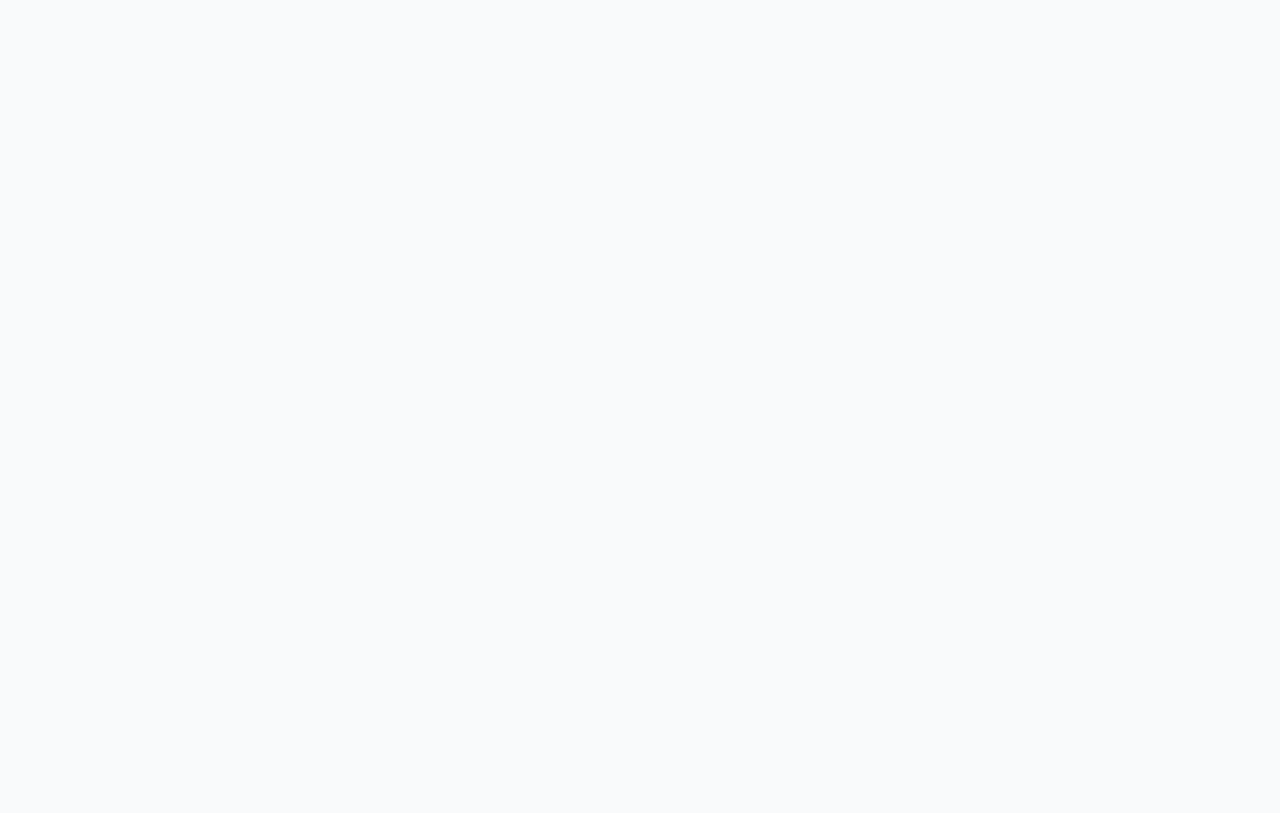
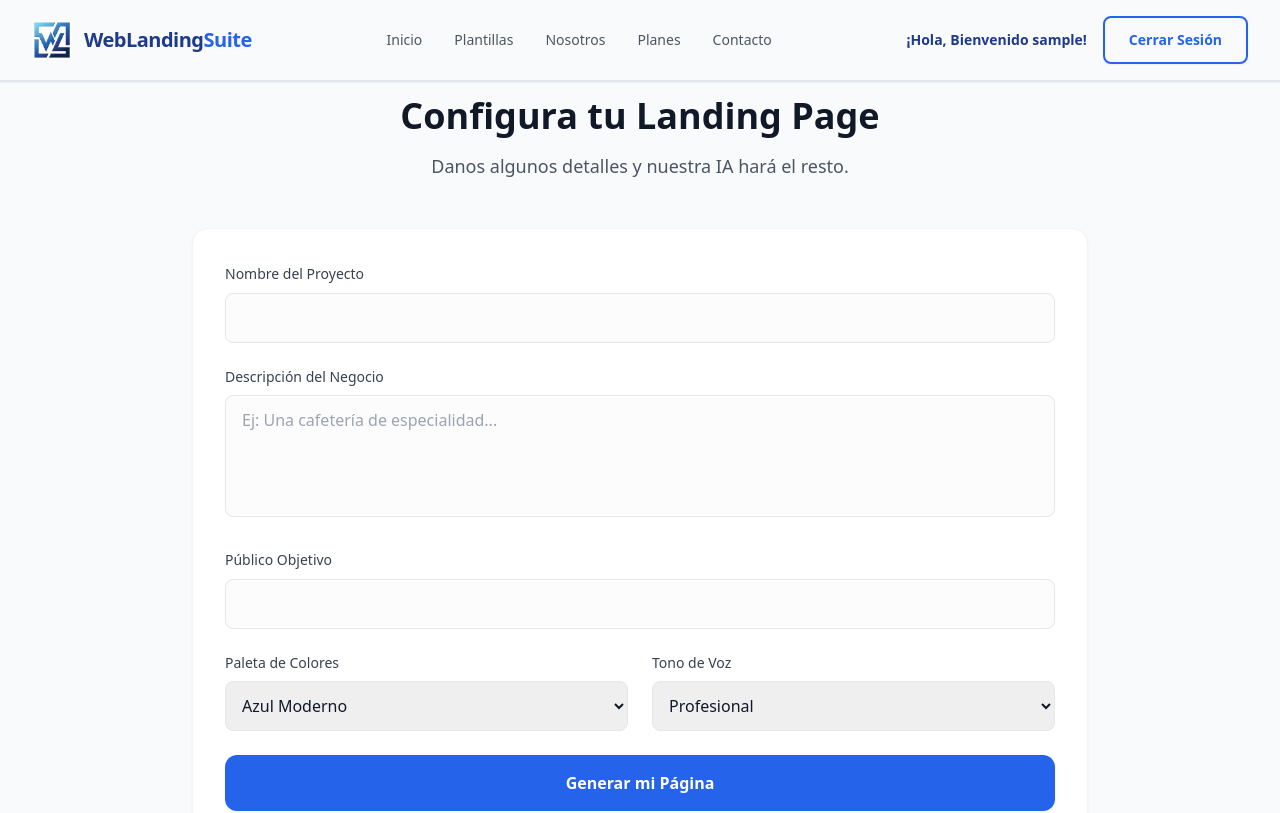
Before and after one commit to Amaaruu/WLSuiteFrontend, a React (Vite) app: page /create-landing in a window 1280 px wide. Before the commit this address had no page. Shown: the top 813 px of the page. Built offline with nearby package versions, Linux system fonts and the light colour scheme; sample sign-in values are in the browser's storage.

Commit message:
feat: se añade pagina de formulario plan basic

```diff
--- a/src/App.jsx
+++ b/src/App.jsx
@@ -9,6 +9,7 @@ const Templates = lazy(() => import('./pages/Templates'));
 const Register = lazy(() => import('./pages/Register'));
 const Login = lazy(() => import('./pages/Login'));
 const About = lazy(() => import('./pages/About'));
+const CreateLanding = lazy(() => import('./pages/CreateLanding'));
 
 const PageLoader = () => (
   <div className="flex h-screen w-screen items-center justify-center">
@@ -43,6 +44,15 @@ function App() {
                 </ProtectedRoute>
               }
             />
+
+            <Route
+              path="/create-landing"
+              element={
+                <ProtectedRoute>
+                  <CreateLanding />
+                </ProtectedRoute>
+              }
+            />
           </Routes>
         </Suspense>
       </Router>
--- /dev/null
+++ b/src/components/organisms/LandingForm.jsx
@@ -0,0 +1,98 @@
+import React, { useState } from 'react';
+import FormField from '../molecules/FormField';
+import TextArea from '../atoms/TextArea';
+import Button from '../atoms/Button';
+import api from '../../services/api';
+
+const LandingForm = () => {
+  const [formData, setFormData] = useState({
+    projectName: '',
+    businessDescription: '',
+    targetAudience: '',
+    colorPalette: 'Modern Blue',
+    toneOfVoice: 'Professional'
+  });
+  const [isLoading, setIsLoading] = useState(false);
+
+  const handleChange = (e) => {
+    setFormData({ ...formData, [e.target.name]: e.target.value });
+  };
+
+  const handleSubmit = async (e) => {
+    e.preventDefault();
+    setIsLoading(true);
+    try {
+      const response = await api.post('/projects/generate', formData);
+      console.log('Landing generada:', response.data);
+    } catch (error) {
+      console.error('Error al generar:', error);
+    } finally {
+      setIsLoading(false);
+    }
+  };
+
+  return (
+    <form onSubmit={handleSubmit} className="bg-white p-8 rounded-2xl shadow-sm border border-gray-100 space-y-6">
+      <FormField
+        label="Nombre del Proyecto"
+        name="projectName"
+        value={formData.projectName}
+        onChange={handleChange}
+        required
+      />
+
+      <div className="space-y-2">
+        <label className="block text-sm font-medium text-gray-700">Descripción del Negocio</label>
+        <TextArea
+          name="businessDescription"
+          value={formData.businessDescription}
+          onChange={handleChange}
+          placeholder="Ej: Una cafetería de especialidad..."
+          required
+        />
+      </div>
+
+      <FormField
+        label="Público Objetivo"
+        name="targetAudience"
+        value={formData.targetAudience}
+        onChange={handleChange}
+        required
+      />
+
+      <div className="grid grid-cols-1 md:grid-cols-2 gap-6">
+        <div className="space-y-2">
+          <label className="block text-sm font-medium text-gray-700">Paleta de Colores</label>
+          <select
+            name="colorPalette"
+            className="w-full p-3 rounded-lg border border-gray-200 focus:ring-2 focus:ring-blue-500"
+            onChange={handleChange}
+          >
+            <option value="Modern Blue">Azul Moderno</option>
+            <option value="Minimal Dark">Oscuro Minimalista</option>
+            <option value="Nature Green">Verde Naturaleza</option>
+          </select>
+        </div>
+
+        <div className="space-y-2">
+          <label className="block text-sm font-medium text-gray-700">Tono de Voz</label>
+          <select
+            name="toneOfVoice"
+            className="w-full p-3 rounded-lg border border-gray-200 focus:ring-2 focus:ring-blue-500"
+            onChange={handleChange}
+          >
+            <option value="Professional">Profesional</option>
+            <option value="Friendly">Cercano / Amigable</option>
+            <option value="Elegant">Elegante / Lujoso</option>
+          </select>
+        </div>
+      </div>
+
+      <Button type="submit" className="w-full py-4 bg-blue-600 text-white font-bold rounded-xl" disabled={isLoading}>
+        {isLoading ? 'Generando con IA...' : 'Generar mi Página'}
+      </Button>
+    </form>
+  );
+};
+
+export default LandingForm;
--- a/src/components/organisms/PricingCard.jsx
+++ b/src/components/organisms/PricingCard.jsx
@@ -1,17 +1,26 @@
 import React from 'react';
+import { useNavigate } from 'react-router-dom';
 import Button from '../atoms/Button';
 import PlanFeatureItem from '../molecules/PlanFeatureItem';
 
 const PricingCard = ({ plan, isPopular }) => {
-  // Si el backend aún no envía la lista de 'features', usamos unas por defecto para que no se rompa
-  const features = plan.features || ['Soporte estándar', 'Generación web con IA', 'Hosting incluido en la plataforma'];
+  const navigate = useNavigate();
+  const features = plan.features || ['Soporte estándar', 'Generación web con IA', 'Hosting incluido'];
+
+  const handleSelectPlan = () => {
+    if (plan.name.toLowerCase() === 'básico' || plan.name.toLowerCase() === 'basico') {
+      navigate('/create-landing', { state: { selectedPlan: plan } });
+    } else {
+      navigate('/login');
+    }
+  };
 
   return (
-    <div className={`relative flex flex-col p-8 bg-white rounded-2xl shadow-xl transition-transform duration-300 hover:-translate-y-2 ${isPopular ? 'border-2 border-primary' : 'border border-gray-100'}`}>
+    <div className={`relative flex flex-col p-8 bg-white rounded-2xl shadow-xl transition-transform duration-300 hover:-translate-y-2 ${isPopular ? 'border-2 border-blue-600' : 'border border-gray-100'}`}>
 
       {isPopular && (
         <div className="absolute top-0 left-1/2 transform -translate-x-1/2 -translate-y-1/2">
-          <span className="bg-primary text-white text-xs font-bold px-4 py-1 rounded-full uppercase tracking-wider shadow-md">
+          <span className="bg-blue-600 text-white text-xs font-bold px-4 py-1 rounded-full uppercase tracking-wider shadow-md">
             Más Popular
           </span>
         </div>
@@ -35,7 +44,8 @@ const PricingCard = ({ plan, isPopular }) => {
 
       <div className="mt-auto">
         <Button
-          className={`w-full py-4 text-lg font-bold rounded-xl transition-all ${isPopular ? 'bg-primary text-white hover:bg-blue-700 hover:shadow-lg' : 'bg-gray-50 text-gray-900 hover:bg-gray-200'}`}
+          onClick={handleSelectPlan}
+          className={`w-full py-4 text-lg font-bold rounded-xl transition-all ${isPopular ? 'bg-blue-600 text-white hover:bg-blue-700' : 'bg-gray-50 text-gray-900 hover:bg-gray-200'}`}
         >
           Elegir {plan.name}
         </Button>
--- /dev/null
+++ b/src/pages/CreateLanding.jsx
@@ -0,0 +1,24 @@
+import React from 'react';
+import Navbar from '../components/organisms/Navbar';
+import Footer from '../components/organisms/Footer';
+import LandingForm from '../components/organisms/LandingForm';
+
+const CreateLanding = () => {
+  return (
+    <div className="min-h-screen bg-gray-50 flex flex-col">
+      <Navbar />
+      <main className="flex-grow container mx-auto px-4 py-24">
+        <div className="max-w-4xl mx-auto">
+          <div className="text-center mb-12">
+            <h1 className="text-4xl font-extrabold text-gray-900 mb-4">Configura tu Landing Page</h1>
+            <p className="text-lg text-gray-600">Danos algunos detalles y nuestra IA hará el resto.</p>
+          </div>
+          <LandingForm />
+        </div>
+      </main>
+      <Footer />
+    </div>
+  );
+};
+
+export default CreateLanding;
--- a/src/pages/Plans.jsx
+++ b/src/pages/Plans.jsx
@@ -2,6 +2,7 @@ import React, { useState, useEffect } from 'react';
 import Navbar from '../components/organisms/Navbar';
 import PricingCard from '../components/organisms/PricingCard';
 import Footer from '../components/organisms/Footer';
+import api from '../services/api';
 
 const Plans = () => {
   const [plans, setPlans] = useState([]);
@@ -11,13 +12,10 @@ const Plans = () => {
   useEffect(() => {
     const fetchPlans = async () => {
       try {
-        const response = await fetch('http://localhost:8080/api/v1/plans');
-        if (!response.ok) throw new Error('No se pudieron cargar los planes desde el servidor.');
-
-        const data = await response.json();
-        setPlans(data);
+        const response = await api.get('/plans');
+        setPlans(response.data);
       } catch (err) {
-        setError(err.message);
+        setError(err.response?.data?.message || 'No se pudieron cargar los planes desde el servidor.');
       } finally {
         setIsLoading(false);
       }
@@ -43,7 +41,7 @@ const Plans = () => {
 
         {isLoading ? (
           <div className="flex flex-col justify-center items-center py-20 space-y-4">
-            <div className="animate-spin rounded-full h-16 w-16 border-t-4 border-b-4 border-primary"></div>
+            <div className="animate-spin rounded-full h-16 w-16 border-t-4 border-b-4 border-blue-600"></div>
             <p className="text-gray-500 font-medium">Cargando planes...</p>
           </div>
         ) : error ? (
```
